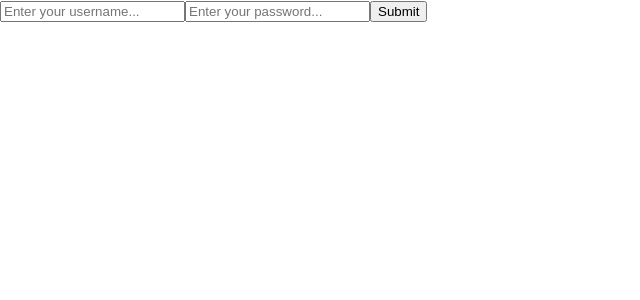
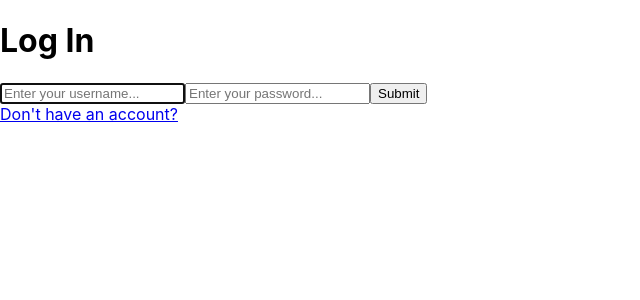
Before and after one commit to liamkronman/label-mania, a React (Create React App) app in the folder frontend/: page /login in a window 1280 px wide. Shown: the top 300 px of the page, without its empty margins (0-640 px from the left). Built offline with nearby package versions, Linux system fonts and the light colour scheme.

Commit message:
login works

```diff
--- a/frontend/src/App.tsx
+++ b/frontend/src/App.tsx
@@ -5,7 +5,6 @@ import Signup from './components/Signup';
 import { Routes, Route, BrowserRouter as Router } from 'react-router-dom';
 
 function App() {
-
 	return (
 		<Router>
 			<Routes>
--- a/frontend/src/components/Login.tsx
+++ b/frontend/src/components/Login.tsx
@@ -1,26 +1,45 @@
 import { useRef, useState, useEffect } from 'react';
-import { Link } from 'react-router-dom';
+import { Link, useNavigate } from 'react-router-dom';
 
 import axios from 'axios';
 
 const Login = () => {
     const [username, setUsername] = useState("");
     const [password, setPassword] = useState("");
+    const [errorMessage, setErrorMessage] = useState("");
+
+    const usernameRef = useRef<HTMLInputElement>(null);
+
+    const navigate = useNavigate();
+
+    useEffect(() => {
+        if (usernameRef.current) {
+            usernameRef.current.focus();
+        }
+    }, [usernameRef]);
 
     const handleSubmit = () => {
         axios.post("http://159.223.143.90/api/auth/signin", {
             username,
             password
         })
-        .then(user => {
-            // if (user.accessToken) {
-            //     localStorage.setItem("", user.accessToken)
-            // }
+        .then(resp => {
+            if (resp.data.accessToken) {
+                localStorage.setItem("accessToken", resp.data.accessToken);
+                navigate("../");
+            } else {
+                setErrorMessage(resp.data.message);
+            }
+        })
+        .catch(err => {
+            setErrorMessage(err.response.data.message);
         })
     }
 
     return (
         <div>
+            <h1>Log In</h1>
+            {errorMessage && <p style={{ color: 'red' }}>{errorMessage}</p>}
             <form>
                 <input
                     type="text"
@@ -28,6 +47,7 @@ const Login = () => {
                     onChange={(e) => setUsername(e.target.value)}
                     placeholder="Enter your username..."
                     aria-label="username"
+                    ref={usernameRef}
                 />
                 <input
                     type="password"
@@ -38,6 +58,7 @@ const Login = () => {
                 />
                 <button type="button" onClick={handleSubmit}>Submit</button>
             </form>
+            <Link to={"../signup"}>Don't have an account?</Link>
         </div>
     );
 }
```
